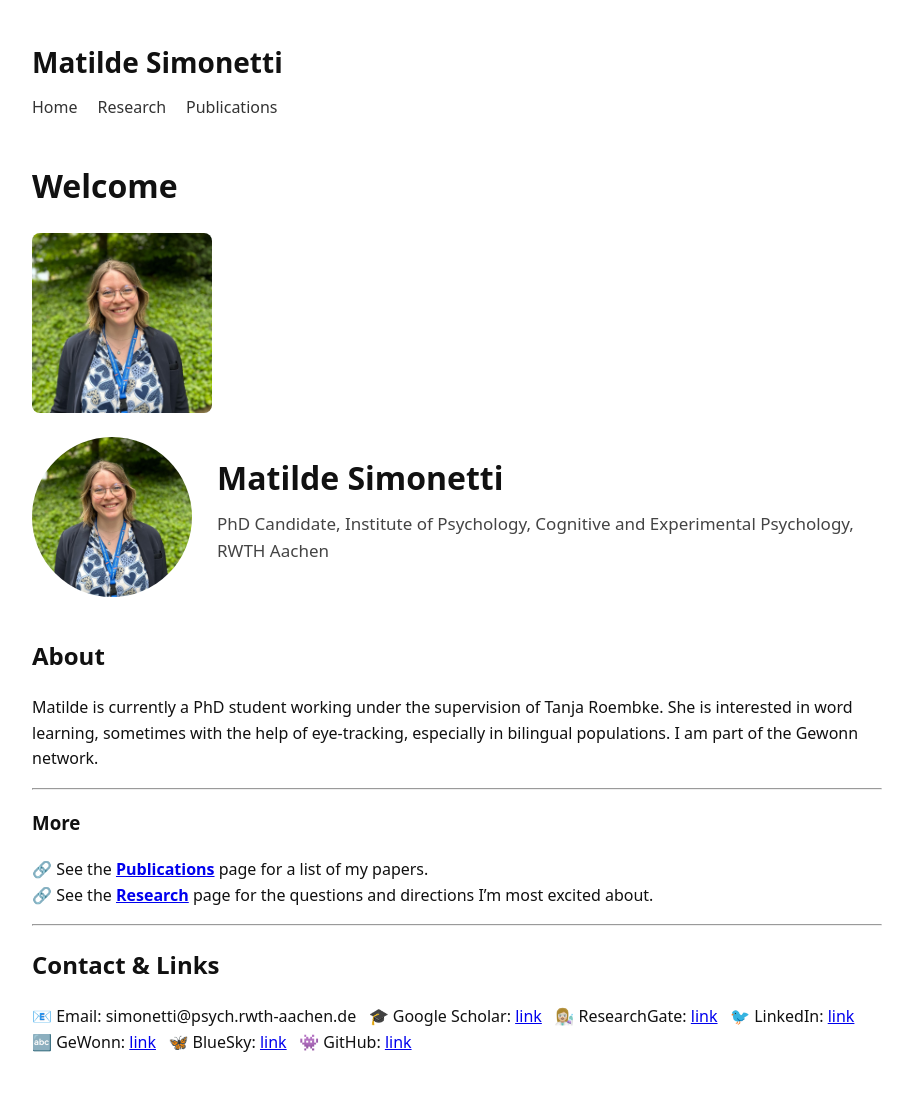
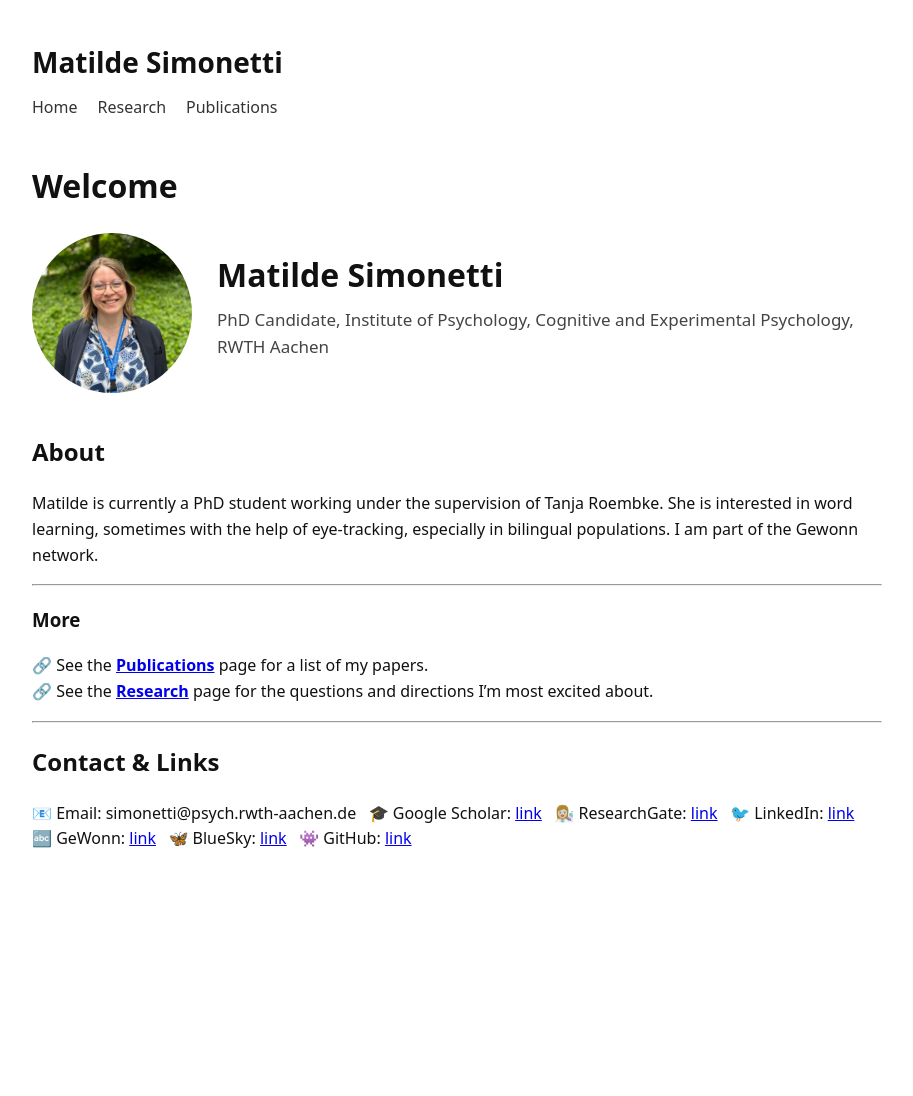
Before and after one commit to matildellen/matildellen.github.io, a Jekyll site: the page built from index.md, in a window 1280 px wide. Shown: the whole page, without its empty margins (183-1096 px from the left). Built offline with Jekyll 4.4.1, drawn with Linux system fonts in a browser that asks for light colours; after the commit the page ends 900 px from its top, so only the background shows below that.

Commit message:
Fix image syntax in index.md

```diff
--- a/index.md
+++ b/index.md
@@ -3,7 +3,6 @@ layout: default
 title: Home
 ---
 # Welcome
-![Headshot](headshot.jpg){: style="width:180px; border-radius: 8px;"}
 
 <div class="hero">
   <img src="headshot.jpg" alt="Headshot of Matilde Simonetti" class="avatar">
```
